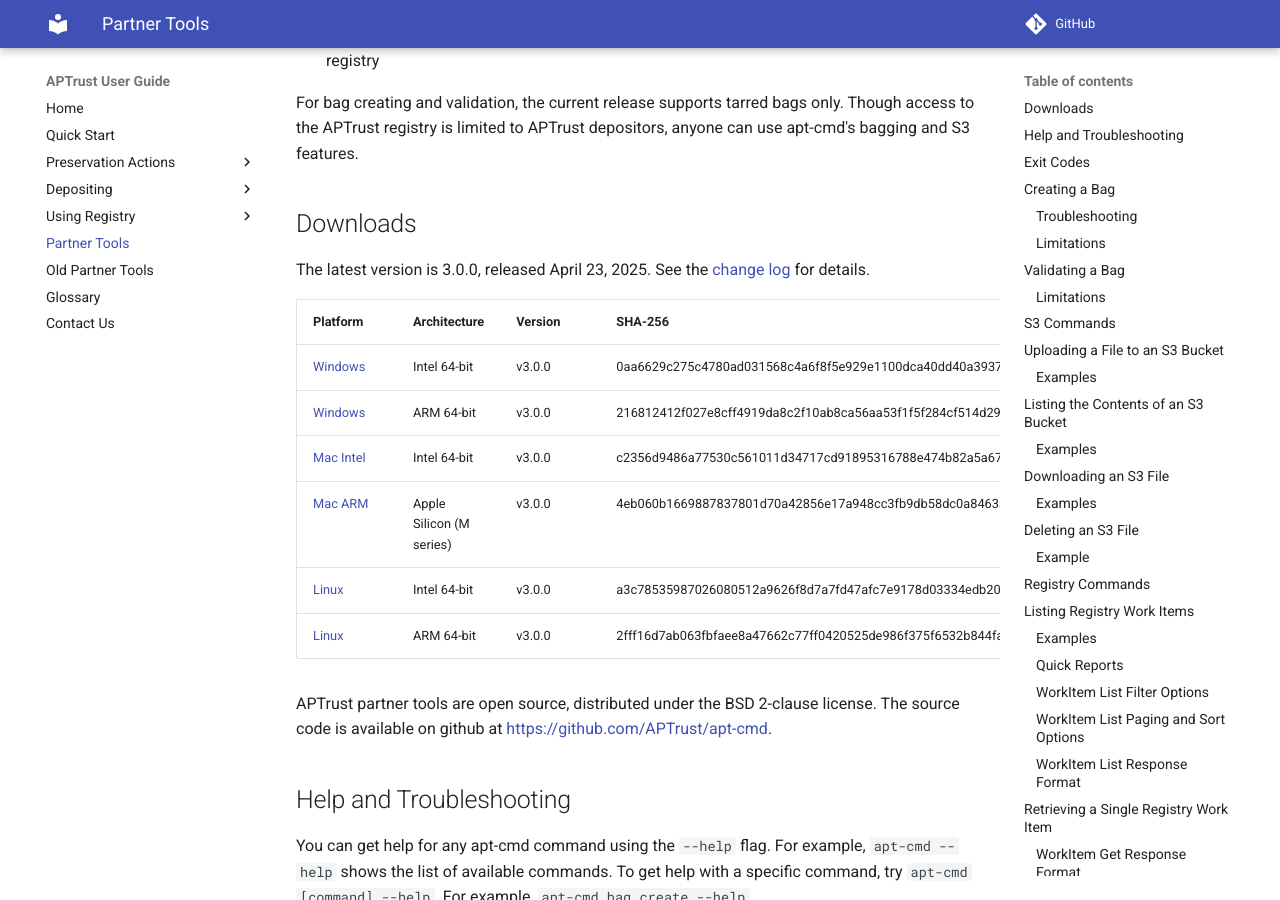
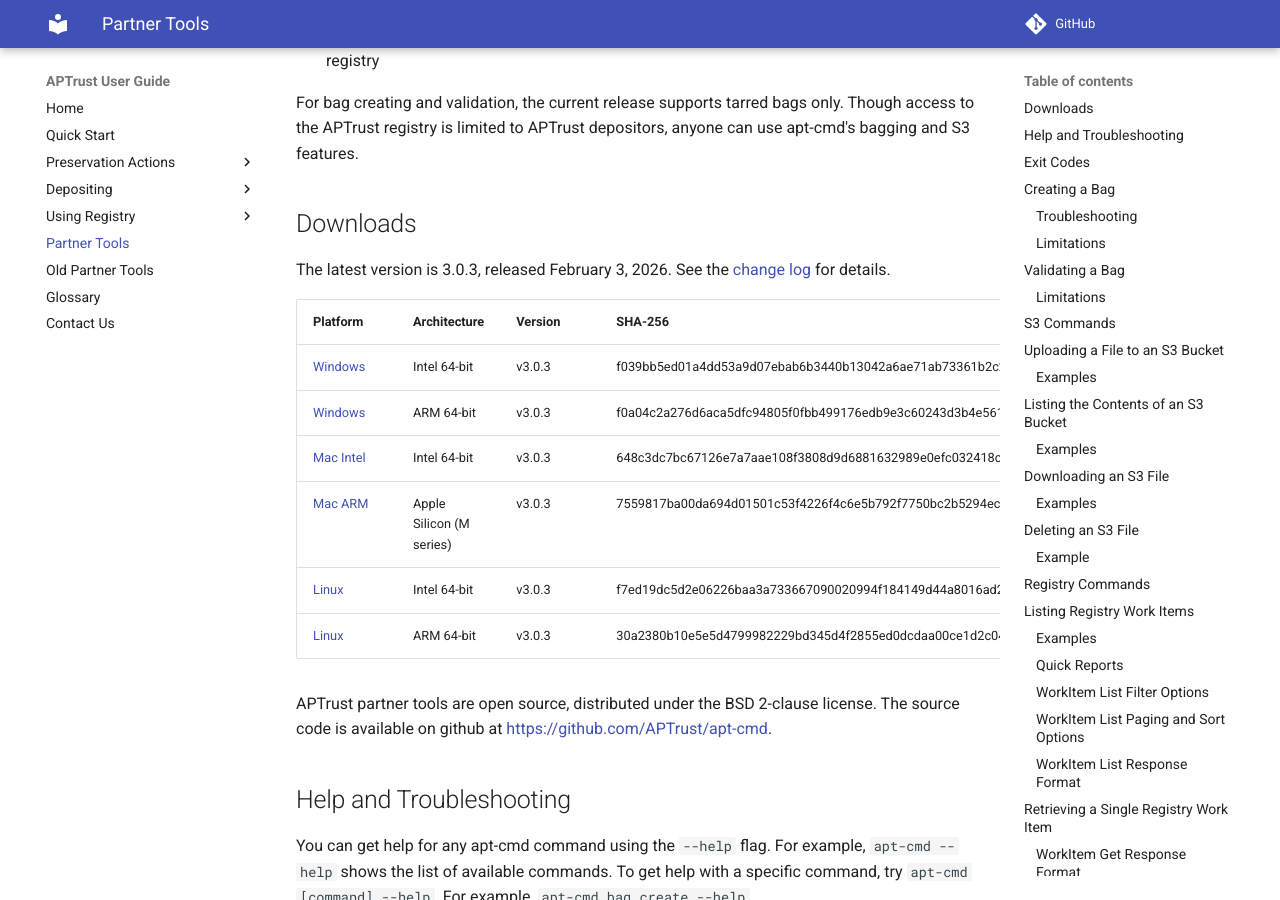
Before and after one commit to APTrust/userguide, an MkDocs documentation site: the page built from docs/partner_tools.md, in a window 1280 px wide and 900 px high, scrolled down 426 px. Built offline with MkDocs 1.6.1 and Material for MkDocs 9.7.7, drawn with Linux system fonts in a browser that asks for light colours; comment, search, counter and statistics services are not loaded.

Commit message:
Updated apt-cmd release to 3.0.3 and updated download links

```diff
--- a/docs/partner_tools.md
+++ b/docs/partner_tools.md
@@ -17,16 +17,16 @@
 
 ## Downloads
 
-The latest version is 3.0.0, released April 23, 2025. See the [change log](https://github.com/APTrust/apt-cmd/blob/master/CHANGELOG.md){target=_blank} for details.
+The latest version is 3.0.3, released February 3, 2026. See the [change log](https://github.com/APTrust/apt-cmd/blob/master/CHANGELOG.md){target=_blank} for details.
 
 | Platform | Architecture | Version | SHA-256 |
 | -------- | ------------ | ------- | ------- |
-| [Windows](https://s3.amazonaws.com/aptrust.public.download/apt-cmd/v3.0.0/windows/amd64/apt-cmd.exe) | Intel 64-bit | v3.0.0 | 0aa6629c275c4780ad031568c4a6f8f5e929e1100dca40dd40a3937262d924ef |
-| [Windows](https://s3.amazonaws.com/aptrust.public.download/apt-cmd/v3.0.0/windows/arm64/apt-cmd.exe) | ARM 64-bit | v3.0.0 | 216812412f027e8cff4919da8c2f10ab8ca56aa53f1f5f284cf514d29d804a3a |
-| [Mac Intel](https://s3.amazonaws.com/aptrust.public.download/apt-cmd/v3.0.0/mac/amd64/apt-cmd)  | Intel 64-bit | v3.0.0 | c2356d9486a77530c561011d34717cd91895316788e474b82a5a674d144b5330 |
-| [Mac ARM](https://s3.amazonaws.com/aptrust.public.download/apt-cmd/v3.0.0/mac/arm64/apt-cmd) | Apple Silicon (M series) | v3.0.0 | 4eb060b1669887837801d70a42856e17a948cc3fb9db58dc0a8463ab575fe8a0 |
-| [Linux](https://s3.amazonaws.com/aptrust.public.download/apt-cmd/v3.0.0/linux/amd64/apt-cmd) | Intel 64-bit | v3.0.0 | a3c78535987026080512a9626f8d7a7fd47afc7e9178d03334edb205086780cf |
-| [Linux](https://s3.amazonaws.com/aptrust.public.download/apt-cmd/v3.0.0/linux/arm64/apt-cmd) | ARM 64-bit | v3.0.0 | 2fff16d7ab063fbfaee8a47662c77ff0420525de986f375f6532b844fa9df35b |
+| [Windows](https://s3.amazonaws.com/aptrust.public.download/apt-cmd/v3.0.3/windows/amd64/apt-cmd.exe) | Intel 64-bit | v3.0.3 | f039bb5ed01a4dd53a9d07ebab6b3440b13042a6ae71ab73361b2c27d4b3269e |
+| [Windows](https://s3.amazonaws.com/aptrust.public.download/apt-cmd/v3.0.3/windows/arm64/apt-cmd.exe) | ARM 64-bit | v3.0.3 | f0a04c2a276d6aca5dfc94805f0fbb499176edb9e3c60243d3b4e561e86e1c54 |
+| [Mac Intel](https://s3.amazonaws.com/aptrust.public.download/apt-cmd/v3.0.3/mac/amd64/apt-cmd)  | Intel 64-bit | v3.0.3 | 648c3dc7bc67126e7a7aae108f3808d9d6881632989e0efc032418ca469ddb2d |
+| [Mac ARM](https://s3.amazonaws.com/aptrust.public.download/apt-cmd/v3.0.3/mac/arm64/apt-cmd) | Apple Silicon (M series) | v3.0.3 | 7559817ba00da694d01501c53f4226f4c6e5b792f7750bc2b5294ecaeb0b5069 |
+| [Linux](https://s3.amazonaws.com/aptrust.public.download/apt-cmd/v3.0.3/linux/amd64/apt-cmd) | Intel 64-bit | v3.0.3 | f7ed19dc5d2e06226baa3a733667090020994f184149d44a8016ad2e36b3efeb |
+| [Linux](https://s3.amazonaws.com/aptrust.public.download/apt-cmd/v3.0.3/linux/arm64/apt-cmd) | ARM 64-bit | v3.0.3 | 30a2380b10e5e5d4799982229bd345d4f2855ed0dcdaa00ce1d2c040e482b1dd |
 
 APTrust partner tools are open source, distributed under the BSD 2-clause license. The source code is available on github at [https://github.com/APTrust/apt-cmd](https://github.com/APTrust/apt-cmd){target=_blank}.
 
```
